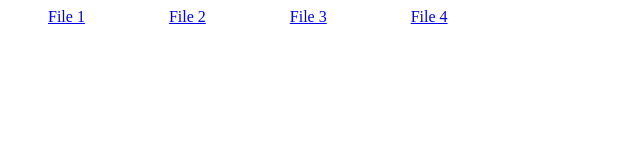
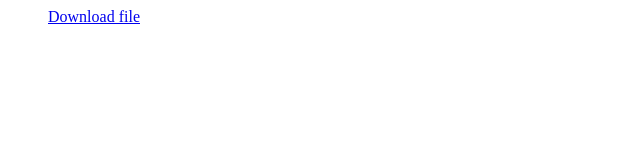
Before and after one commit to filedownloade/filedownloade.github.io, a plain HTML site: page index.html in a window 1280 px wide. Shown: the whole page, without its empty margins (0-640 px from the left). Drawn offline with Linux system fonts and the light colour scheme.

Commit message:
Update index.html

```diff
--- a/index.html
+++ b/index.html
@@ -3,7 +3,4 @@
     margin: 2.5rem;
   }
 </style>
-<a download="pdfs/fizik1.pdf" href="pdfs/fizik1.pdf">File 1</a>
-<a download="pdfs/fizik2.pdf" href="pdfs/fizik2.pdf">File 2</a>
-<a download="pdfs/fizik3.pdf" href="pdfs/fizik3.pdf">File 3</a>
-<a download="pdfs/Document.pdf" href="pdfs/Document.pdf">File 4</a>
+<a download="pdfs/fizik1.pdf" href="pdfs/Riazi6.pdf">Download file</a>
```
